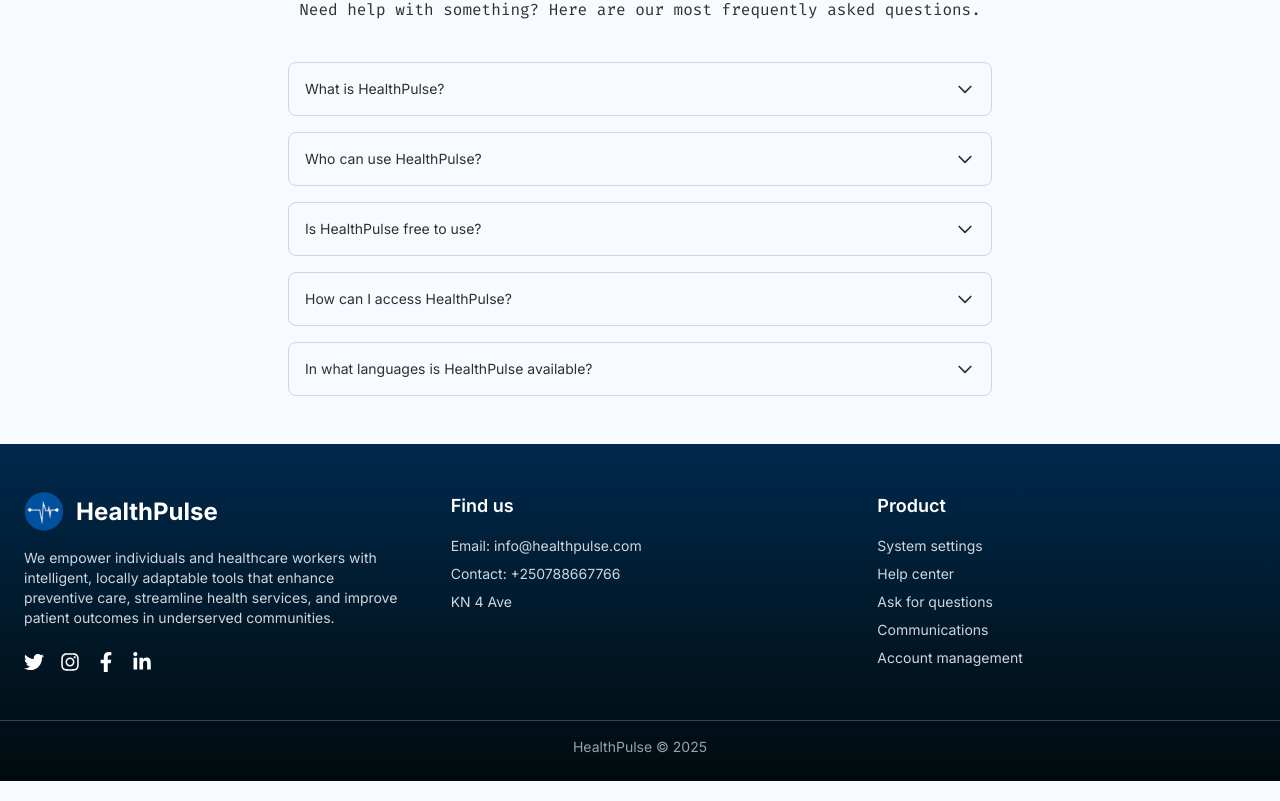
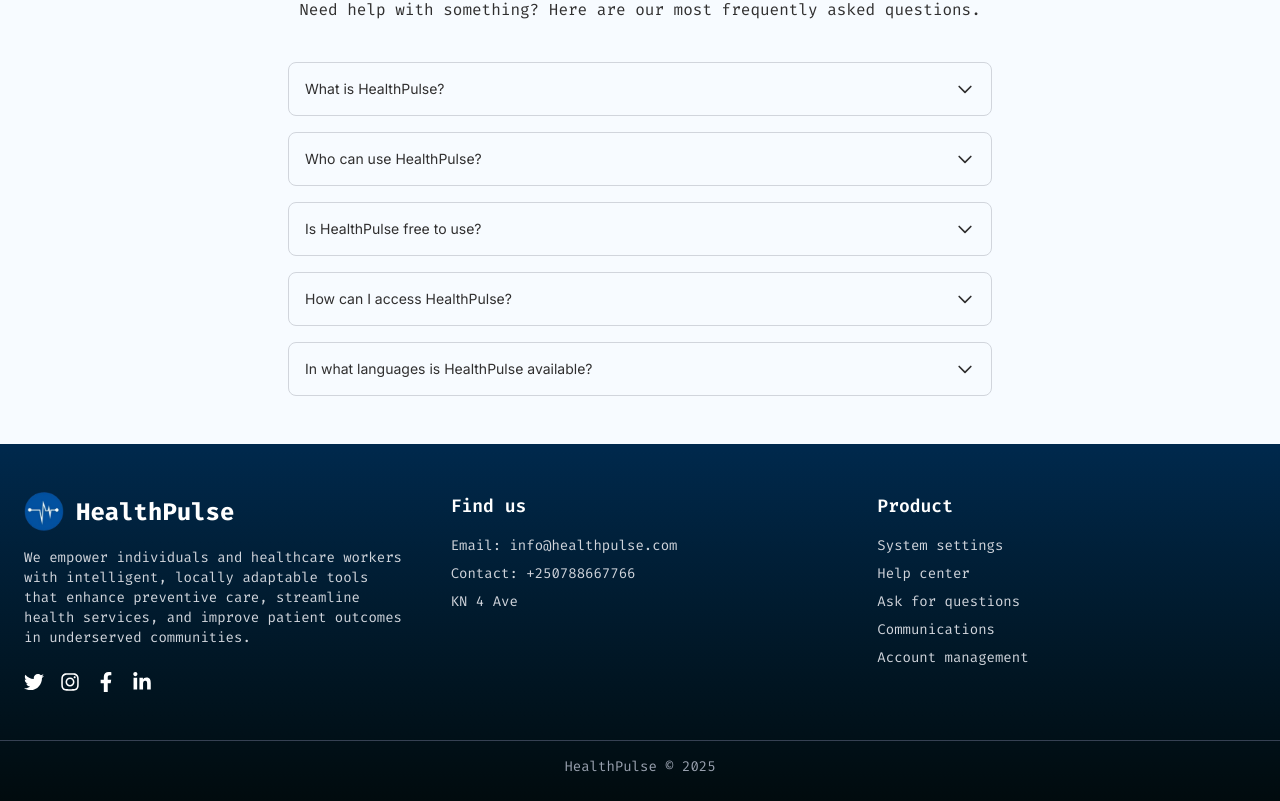
Before and after one commit to healthpulsetech/healthpulse-landing, a Next.js app: page / in a window 1280 px wide. Shown: the part 3183-3984 px from the top of the page. Built offline with nearby package versions, Linux system fonts and the light colour scheme.

Commit message:
will fix responsiveness

```diff
--- a/src/components/hero.tsx
+++ b/src/components/hero.tsx
@@ -7,14 +7,14 @@
 const Hero: React.FC = () => {
   return (
     <section id="home" className="scroll-mt-20 relative overflow-hidden bg-secondary font-mono">
-      {/* Background animated blobs like Records */}
+      {/* Animated background blobs */}
       <div className="absolute inset-0">
         <div className="absolute top-1/4 left-1/4 w-64 h-64 bg-blue-400/10 rounded-full blur-3xl animate-pulse" />
         <div className="absolute bottom-1/4 right-1/4 w-96 h-96 bg-purple-400/10 rounded-full blur-3xl animate-pulse-delayed" />
         <div className="absolute top-1/2 left-1/2 transform -translate-x-1/2 -translate-y-1/2 w-32 h-32 bg-pink-400/10 rounded-full blur-2xl animate-bounce-slow" />
       </div>
 
-      <div className="flex flex-col lg:flex-row items-center justify-center pt-16 pb-20 px-4 relative z-10 max-w-7xl mx-auto">
+      <div className="flex flex-col-reverse lg:flex-row items-center justify-center pt-16 pb-20 px-4 relative z-10 max-w-7xl mx-auto">
         {/* Left: Text */}
         <motion.div
           className="w-full lg:w-1/2 p-4 lg:p-8 text-center lg:text-left"
@@ -36,26 +36,7 @@
               },
             }}
           >
-            Empowering Health with  HealthPulse{" "}
-            {/* <motion.span
-              className="text-secondary"
-              initial={{ opacity: 0 }}
-              animate={{
-                opacity: [1, 0.7, 1],
-                scale: [1, 1.05, 1],
-              }}
-              transition={{
-                opacity: { duration: 0.8, delay: 0.5 },
-                scale: {
-                  duration: 2.5,
-                  repeat: Infinity,
-                  ease: "easeInOut",
-                  delay: 1.5,
-                },
-              }}
-            >
-              HealthPulse
-            </motion.span> */}
+            Empowering Health with HealthPulse
           </motion.h1>
 
           <motion.p
@@ -158,23 +139,6 @@
         </motion.div>
       </div>
 
-      {/* Extra Text Floating Elements (optional) */}
-      {/* <motion.div
-        className="absolute top-10 left-1/2 transform -translate-x-1/2 text-primary/10 text-6xl font-bold pointer-events-none hidden lg:block"
-        animate={{
-          opacity: [0.1, 0.3, 0.1],
-          scale: [0.8, 1, 0.8],
-          rotate: [0, 2, -2, 0],
-        }}
-        transition={{
-          duration: 8,
-          repeat: Infinity,
-          ease: "easeInOut",
-        }}
-      >
-        HealthPulse
-      </motion.div> */}
-
       {/* Custom Animation Styles */}
       <style jsx>{`
         @keyframes pulseDelayed {
--- a/src/components/layout/footer.tsx
+++ b/src/components/layout/footer.tsx
@@ -8,7 +8,7 @@
 
   export default function Footer() {
     return (
-      <footer className="bg-gradient-to-b from-[#00294d] to-[#010b0e] text-white pt-12 pb-6">
+      <footer className="bg-gradient-to-b from-[#00294d] to-[#010b0e] text-white pt-12 pb-6 font-mono">
         <div className="max-w-7xl mx-auto px-6 grid md:grid-cols-3 gap-12">
           {/* Left Section */}
           <div>
```
